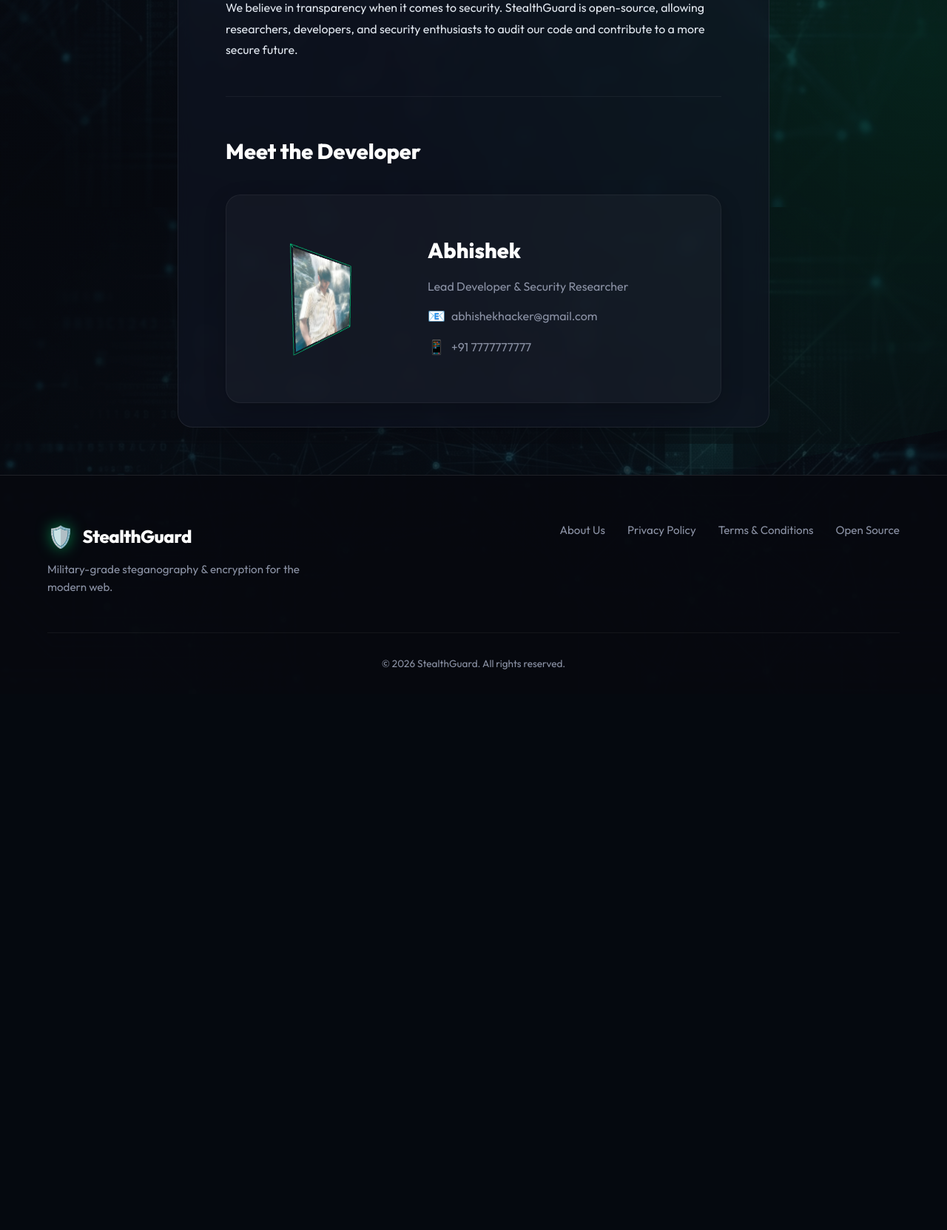
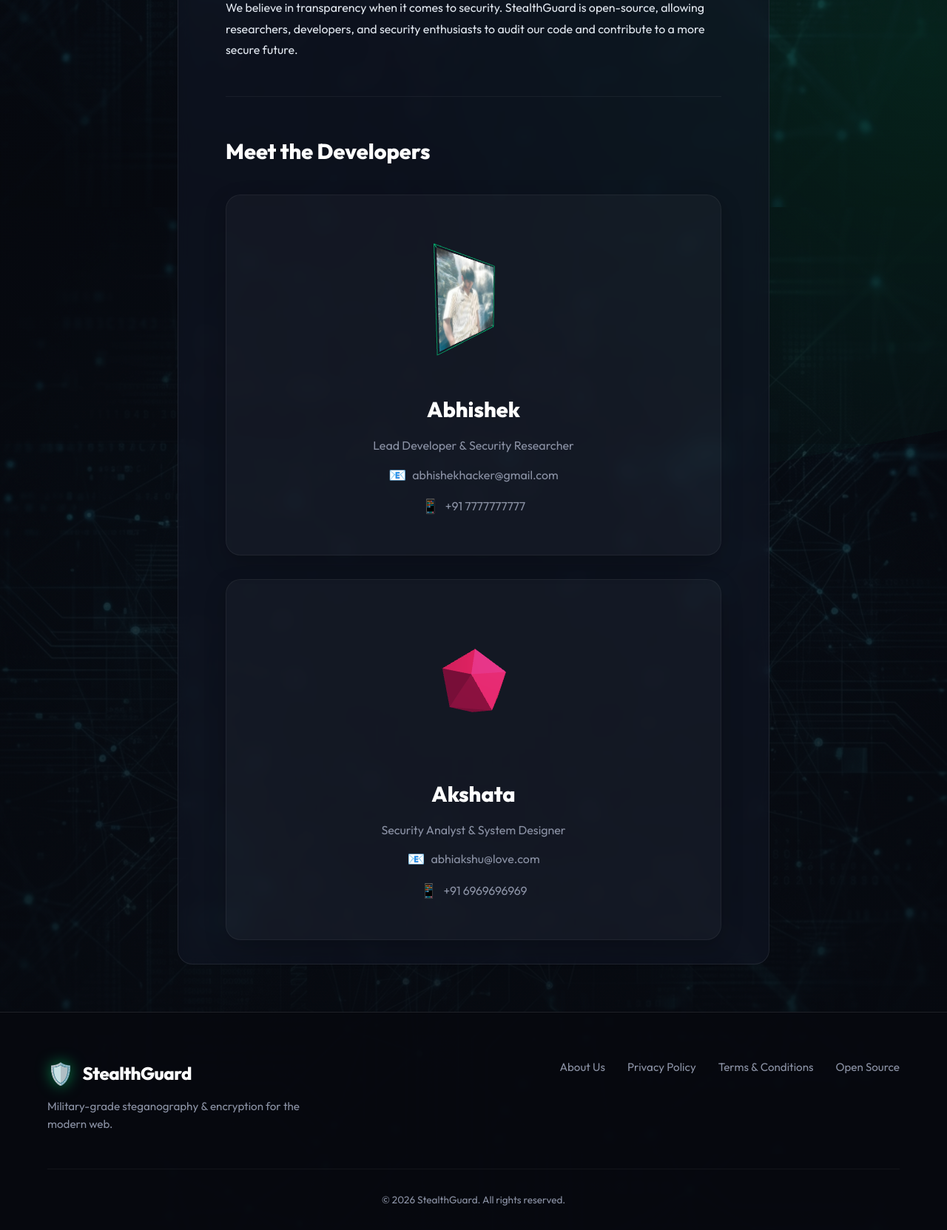
Before and after one commit to abhishek5356863-sketch/image-watermark, a Flask app: page /about in a window 1280 px wide. Shown: the part 1000-2663 px from the top of the page at 74% size. Before the commit the page ends 1905 px from the top, so only its background shows below. Run offline with Flask 3, Linux system fonts and the light colour scheme; some libraries are stand-ins or nearby versions.

Commit message:
Add Akshata's developer profile with 3D animation

```diff
--- a/templates/about.html
+++ b/templates/about.html
@@ -49,17 +49,29 @@
             margin-bottom: 0.5rem;
         }
 
-        /* Developer Profile Styling */
+        .dev-grid {
+            display: grid;
+            grid-template-columns: repeat(auto-fit, minmax(350px, 1fr));
+            gap: 2rem;
+            margin-top: 2rem;
+        }
+
         .dev-card {
             display: flex;
+            flex-direction: column;
             align-items: center;
-            gap: 2rem;
-            margin-top: 2rem;
+            text-align: center;
             padding: 2.5rem;
             background: rgba(255, 255, 255, 0.03);
             border-radius: 20px;
             border: 1px solid rgba(255, 255, 255, 0.05);
             box-shadow: 0 10px 30px rgba(0, 0, 0, 0.2);
+            transition: transform 0.3s ease;
+        }
+
+        .dev-card:hover {
+            transform: translateY(-5px);
+            background: rgba(255, 255, 255, 0.05);
         }
 
         .dev-photo {
@@ -67,13 +79,7 @@
             height: 200px;
             border-radius: 20px;
             overflow: visible;
-            flex-shrink: 0;
-        }
-
-        .dev-photo img {
-            width: 100%;
-            height: 100%;
-            object-fit: cover;
+            margin-bottom: 1.5rem;
         }
 
         .dev-info h3 {
@@ -88,6 +94,7 @@
             color: var(--text-muted);
             display: flex;
             align-items: center;
+            justify-content: center;
             gap: 12px;
         }
 
@@ -107,10 +114,9 @@
             width: 20px;
         }
 
-        @media (max-width: 600px) {
-            .dev-card {
-                flex-direction: column;
-                text-align: center;
+        @media (max-width: 768px) {
+            .dev-grid {
+                grid-template-columns: 1fr;
             }
         }
     </style>
@@ -160,11 +166,11 @@
 
         <hr style="border: 0; border-top: 1px solid rgba(255,255,255,0.05); margin: 3rem 0;">
 
-        <h2>Meet the Developer</h2>
+        <h2>Meet the Developers</h2>
+        <div class="dev-grid">
+            <!-- Abhishek's Profile -->
             <div class="dev-card">
-            <div class="dev-photo" id="photo-3d-container" style="border: none; background: none; box-shadow: none;">
-                <!-- 3D Canvas will be injected here -->
-            </div>
+                <div class="dev-photo" id="photo-3d-container"></div>
                 <div class="dev-info">
                     <h3>Abhishek</h3>
                     <p>Lead Developer & Security Researcher</p>
@@ -176,6 +182,24 @@
                         <span class="dev-icon">📱</span>
                         <a href="tel:+919441395701">+91 7777777777</a>
                     </p>
+                </div>
+            </div>
+
+            <!-- Akshata's Profile -->
+            <div class="dev-card">
+                <div class="dev-photo" id="akshata-3d-container"></div>
+                <div class="dev-info">
+                    <h3>Akshata</h3>
+                    <p>Security Analyst & System Designer</p>
+                    <p>
+                        <span class="dev-icon">📧</span>
+                        <a href="mailto:abhiakshu@love.com">abhiakshu@love.com</a>
+                    </p>
+                    <p>
+                        <span class="dev-icon">📱</span>
+                        <a href="tel:+916969696969">+91 6969696969</a>
+                    </p>
+                </div>
             </div>
         </div>
     </main>
@@ -251,6 +275,48 @@
             }
             animatePhoto();
         });
+
+        // Akshata's 3D Component
+        const akContainer = document.getElementById('akshata-3d-container');
+        const akScene = new THREE.Scene();
+        const akCamera = new THREE.PerspectiveCamera(75, 1, 0.1, 1000);
+        const akRenderer = new THREE.WebGLRenderer({ alpha: true, antialias: true });
+
+        akRenderer.setSize(200, 200);
+        akContainer.appendChild(akRenderer.domElement);
+
+        // For now, create a beautiful 3D Heart or Crystal for Akshata until photo is provided
+        const akGeo = new THREE.IcosahedronGeometry(1.5, 0);
+        const akMat = new THREE.MeshPhongMaterial({
+            color: 0xff3366,
+            emissive: 0x440022,
+            shininess: 100,
+            flatShading: true,
+            transparent: true,
+            opacity: 0.9
+        });
+        const akMesh = new THREE.Mesh(akGeo, akMat);
+        akScene.add(akMesh);
+
+        const akLight = new THREE.PointLight(0xffffff, 1, 100);
+        akLight.position.set(5, 5, 5);
+        akScene.add(akLight);
+        akScene.add(new THREE.AmbientLight(0x404040));
+
+        akCamera.position.z = 4;
+
+        function animateAkshata() {
+            requestAnimationFrame(animateAkshata);
+            akMesh.rotation.y += 0.02;
+            akMesh.rotation.x += 0.01;
+
+            // Pulse effect
+            const scale = 1 + Math.sin(Date.now() * 0.002) * 0.1;
+            akMesh.scale.set(scale, scale, scale);
+
+            akRenderer.render(akScene, akCamera);
+        }
+        animateAkshata();
     </script>
 </body>
 
```
Lines whose indentation alone changed are shown as unchanged.
